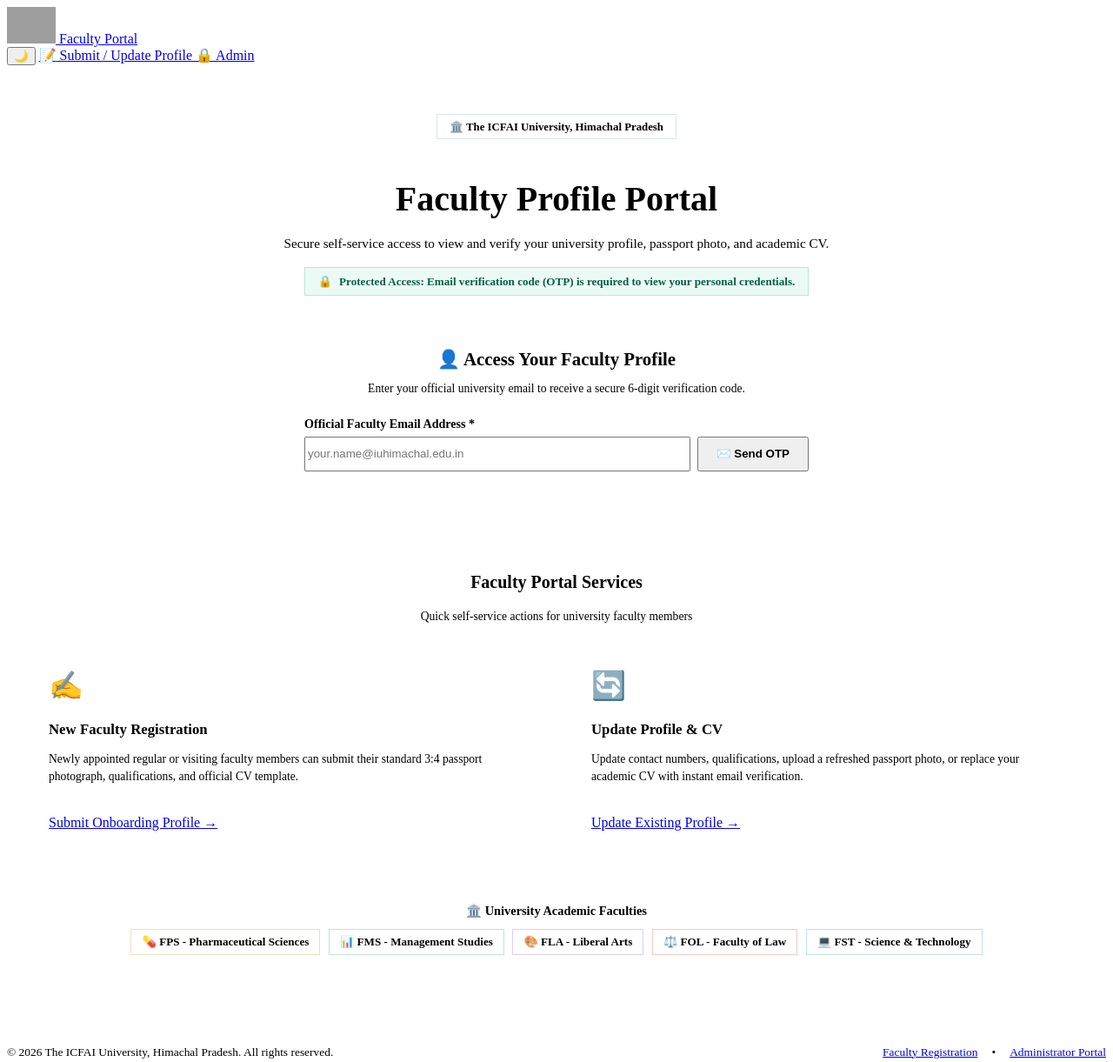
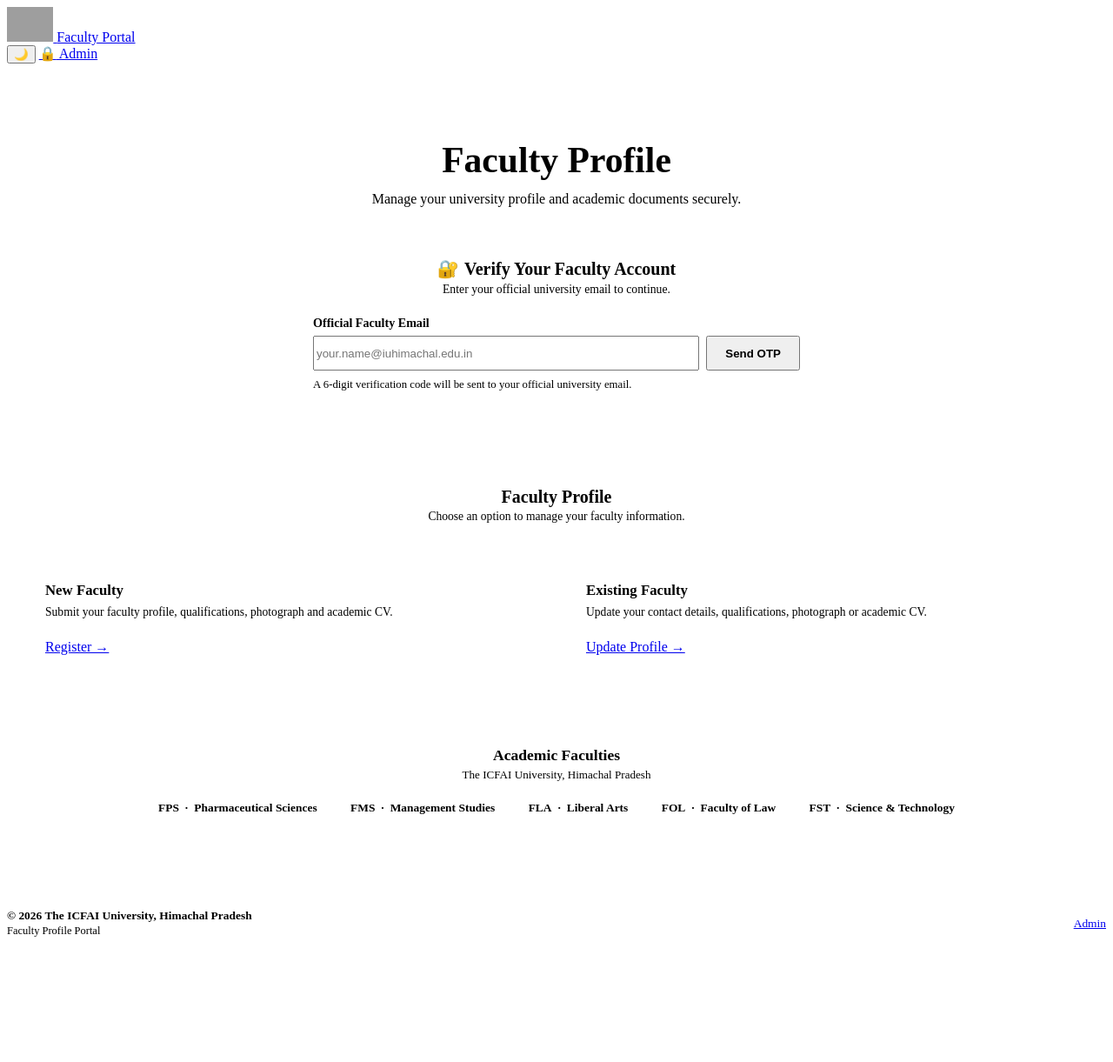
Before and after one commit to YOGI-YA/RND, a website: page public/index.html in a window 1280 px wide. Shown: the whole page at 87% size. After the commit the page ends 1106 px from the top, so only its background shows below. Drawn offline with Linux system fonts and the light colour scheme; grey boxes are pictures that could not be loaded.

Commit message:
chore : enhanced ui/ux remove repeatation and redundency

```diff
--- a/public/index.html
+++ b/public/index.html
@@ -3,13 +3,13 @@
 <head>
   <meta charset="utf-8">
   <meta name="viewport" content="width=device-width, initial-scale=1">
-  <title>IUHP - Faculty Profile Portal</title>
-  <meta name="description" content="Secure self-service profile access for faculty members of The ICFAI University, Himachal Pradesh. Verify via OTP to view your credentials, 3:4 passport photo, and academic CV.">
+  <title>Faculty Profile - The ICFAI University, Himachal Pradesh</title>
+  <meta name="description" content="Manage your university profile and academic documents securely. The ICFAI University, Himachal Pradesh.">
   <link rel="stylesheet" href="/style.css">
   <link rel="icon" type="image/svg+xml" href="https://iuhimachal.edu.in/assets/img/Logo.svg">
   <style>
     .portal-hero {
-      padding: 3.5rem 0 2.25rem;
+      padding: 3.25rem 0 2rem;
       text-align: center;
       background: linear-gradient(180deg, var(--bg-secondary) 0%, var(--bg-primary) 100%);
       border-bottom: 1px solid var(--surface-border);
@@ -20,7 +20,7 @@
       border-radius: var(--radius-lg);
       box-shadow: var(--shadow-xl);
       padding: 2.25rem;
-      max-width: 580px;
+      max-width: 560px;
       margin: -1.75rem auto 3rem;
       position: relative;
       z-index: 10;
@@ -106,30 +106,59 @@
       font-weight: 500;
       word-break: break-word;
     }
-    .hub-grid {
+    .options-grid {
       display: grid;
-      grid-template-columns: repeat(auto-fit, minmax(280px, 1fr));
-      gap: 1.5rem;
+      grid-template-columns: repeat(auto-fit, minmax(270px, 1fr));
+      gap: 1.25rem;
       margin-top: 1rem;
     }
-    .service-card {
+    .option-card {
       background: var(--surface);
       border: 1px solid var(--surface-border);
       border-radius: var(--radius-md);
-      padding: 1.75rem;
+      padding: 1.5rem;
       display: flex;
       flex-direction: column;
       justify-content: space-between;
       transition: var(--transition);
     }
-    .service-card:hover {
+    .option-card:hover {
       border-color: var(--brand-primary);
       transform: translateY(-2px);
       box-shadow: var(--shadow-md);
     }
+    .faculties-pills-wrap {
+      display: flex;
+      gap: 0.6rem;
+      justify-content: center;
+      flex-wrap: wrap;
+      margin-top: 0.85rem;
+    }
+    .faculty-pill {
+      background: var(--surface);
+      border: 1px solid var(--surface-border);
+      padding: 0.5rem 0.9rem;
+      border-radius: var(--radius-md);
+      font-size: 0.84rem;
+      font-weight: 600;
+      color: var(--text-secondary);
+      display: inline-flex;
+      align-items: center;
+      gap: 0.4rem;
+      transition: var(--transition);
+    }
+    .faculty-pill:hover {
+      border-color: var(--brand-primary);
+      color: var(--text-primary);
+      background: var(--bg-secondary);
+    }
+    .faculty-code {
+      font-weight: 800;
+      color: var(--brand-primary);
+    }
     .otp-input-field {
       letter-spacing: 6px;
-      font-size: 1.4rem;
+      font-size: 1.35rem;
       font-weight: 800;
       text-align: center;
       font-family: monospace;
@@ -160,7 +189,7 @@
       to { opacity: 1; transform: translateY(0); }
     }
     @media print {
-      .navbar, .portal-hero, .auth-card, .quick-services, footer, .no-print {
+      .navbar, .portal-hero, .auth-card, .manage-section, .faculties-section, footer, .no-print {
         display: none !important;
       }
       .profile-container {
@@ -174,11 +203,11 @@
 </head>
 <body>
 
-  <!-- Top Navbar -->
+  <!-- Navbar -->
   <header class="navbar">
     <div class="wrap nav-inner">
       <a href="/" class="brand-logo" title="The ICFAI University, Himachal Pradesh">
-        <img src="https://iuhimachal.edu.in/assets/img/Logo.svg" alt="The ICFAI University Logo" class="brand-logo-img" height="42" onerror="this.src='/Logo.svg'">
+        <img src="https://iuhimachal.edu.in/assets/img/Logo.svg" alt="The ICFAI University Logo" class="brand-logo-img" height="40" onerror="this.src='/Logo.svg'">
         <span class="brand-title">Faculty Portal</span>
       </a>
 
@@ -186,9 +215,6 @@
         <button class="btn btn-outline btn-icon" id="themeToggle" aria-label="Toggle Theme" title="Toggle Light/Dark Theme">
           <span id="themeIcon">🌙</span>
         </button>
-        <a href="/register" class="btn btn-accent" title="Submit or update your profile">
-          <span>📝</span> Submit / Update Profile
-        </a>
         <a href="/admin" class="btn btn-outline" title="Admin Portal">
           <span>🔒</span> Admin
         </a>
@@ -196,62 +222,56 @@
     </div>
   </header>
 
-  <!-- Hero Header -->
+  <!-- Hero Section -->
   <section class="portal-hero">
-    <div class="wrap" style="max-width:760px;margin:0 auto;padding:0 1.25rem;">
-      <div style="display:inline-flex;align-items:center;gap:0.5rem;background:var(--brand-light);color:var(--brand-primary);padding:0.35rem 0.85rem;border-radius:var(--radius-full);font-size:0.8rem;font-weight:700;margin-bottom:0.75rem;border:1px solid rgba(15,76,92,0.15);">
-        <span>🏛️ The ICFAI University, Himachal Pradesh</span>
-      </div>
-
-      <h1 style="font-size:clamp(1.85rem, 4vw, 2.5rem);line-height:1.2;margin-bottom:0.6rem;color:var(--text-primary);">
-        Faculty Profile Portal
+    <div class="wrap" style="max-width:720px;margin:0 auto;padding:0 1.25rem;">
+      <h1 style="font-size:clamp(1.9rem, 4.5vw, 2.6rem);line-height:1.2;margin-bottom:0.45rem;color:var(--text-primary);font-weight:800;">
+        Faculty Profile
       </h1>
 
-      <p style="font-size:0.95rem;color:var(--text-muted);line-height:1.5;margin-bottom:1rem;">
-        Secure self-service access to view and verify your university profile, passport photo, and academic CV.
+      <p style="font-size:1rem;color:var(--text-muted);line-height:1.5;margin:0;">
+        Manage your university profile and academic documents securely.
       </p>
-
-      <div style="display:inline-flex;align-items:center;gap:0.5rem;background:rgba(16,185,129,0.08);color:#065f46;border:1px solid rgba(16,185,129,0.25);border-radius:var(--radius-md);padding:0.45rem 0.9rem;font-size:0.82rem;font-weight:600;">
-        <span>🔒</span>
-        <span><strong>Protected Access:</strong> Email verification code (OTP) is required to view your personal credentials.</span>
-      </div>
     </div>
   </section>
 
   <!-- Main Content Wrap -->
-  <main class="wrap" style="padding:0 1.25rem 4rem;">
+  <main class="wrap" style="padding:0 1.25rem 3.5rem;">
 
     <!-- 1. OTP AUTHENTICATION / ACCESS CARD -->
     <div class="auth-card no-print" id="authBox">
-      <div style="text-align:center;margin-bottom:1.5rem;">
-        <h2 style="font-size:1.3rem;font-weight:700;color:var(--text-primary);margin-bottom:0.35rem;">
-          👤 Access Your Faculty Profile
+      <div style="text-align:center;margin-bottom:1.35rem;">
+        <h2 style="font-size:1.25rem;font-weight:700;color:var(--text-primary);margin-bottom:0.25rem;display:flex;align-items:center;justify-content:center;gap:0.4rem;">
+          <span>🔐</span> Verify Your Faculty Account
         </h2>
-        <p style="font-size:0.85rem;color:var(--text-muted);">
-          Enter your official university email to receive a secure 6-digit verification code.
+        <p style="font-size:0.86rem;color:var(--text-muted);margin:0;">
+          Enter your official university email to continue.
         </p>
       </div>
 
       <!-- Step 1: Email Input & Send OTP -->
       <form id="sendOtpForm" onsubmit="handleSendOtp(event)">
-        <div class="form-group" style="margin-bottom:1rem;">
+        <div class="form-group" style="margin-bottom:0.5rem;">
           <label for="facultyEmail" style="font-weight:600;font-size:0.88rem;margin-bottom:0.4rem;display:block;">
-            Official Faculty Email Address *
+            Official Faculty Email
           </label>
           <div style="display:flex;gap:0.5rem;flex-wrap:wrap;">
             <input type="email" id="facultyEmail" class="form-control" required placeholder="your.name@iuhimachal.edu.in" style="flex:1;min-width:220px;">
             <button type="submit" class="btn btn-primary" id="sendOtpBtn" style="white-space:nowrap;padding:0.65rem 1.25rem;font-weight:700;">
-              ✉️ Send OTP
+              Send OTP
             </button>
+          </div>
+          <div style="font-size:0.8rem;color:var(--text-muted);margin-top:0.5rem;line-height:1.4;">
+            A 6-digit verification code will be sent to your official university email.
           </div>
         </div>
       </form>
 
       <!-- Step 2: OTP Verification Form (Appears once OTP is sent) -->
       <form id="verifyOtpForm" onsubmit="handleVerifyOtp(event)" style="display:none;margin-top:1.25rem;padding-top:1.25rem;border-top:1px dashed var(--surface-border);">
-        <div style="background:var(--bg-secondary);border:1px solid var(--surface-border);border-radius:var(--radius-md);padding:1rem 1.25rem;margin-bottom:1.25rem;">
+        <div style="background:var(--bg-secondary);border:1px solid var(--surface-border);border-radius:var(--radius-md);padding:1rem 1.25rem;margin-bottom:1rem;">
           <div style="font-size:0.82rem;color:var(--text-muted);margin-bottom:0.6rem;">
-            We sent a 6-digit code to <strong id="targetEmailLabel" style="color:var(--brand-primary);"></strong>. Please check your inbox or spam folder.
+            We sent a 6-digit verification code to <strong id="targetEmailLabel" style="color:var(--brand-primary);"></strong>. Please check your inbox or spam folder.
           </div>
           <div class="form-group" style="margin-bottom:0.85rem;">
             <label for="otpCodeInput" style="font-weight:700;font-size:0.88rem;margin-bottom:0.4rem;display:block;">
@@ -261,7 +281,7 @@
           </div>
           <div style="display:flex;gap:0.75rem;align-items:center;justify-content:space-between;flex-wrap:wrap;">
             <button type="submit" class="btn btn-primary" id="verifyBtn" style="flex:1;padding:0.7rem 1.25rem;font-weight:700;">
-              🔓 Verify & View My Profile
+              Verify & View Profile
             </button>
             <button type="button" class="btn btn-outline btn-sm" onclick="handleResendOtp()" id="resendOtpBtn" style="padding:0.6rem 0.85rem;">
               Resend Code
@@ -276,73 +296,82 @@
     <!-- 2. VERIFIED PROFILE VIEW (Rendered dynamically upon OTP verification) -->
     <div id="profileViewContainer"></div>
 
-    <!-- 3. UNIVERSITY SERVICES SECTION (Clean, non-repetitive) -->
-    <div id="servicesSection" class="quick-services no-print" style="margin-top:1.5rem;">
-      <div style="text-align:center;margin-bottom:1.5rem;">
-        <h3 style="font-size:1.25rem;font-weight:700;color:var(--text-primary);">Faculty Portal Services</h3>
-        <p style="font-size:0.85rem;color:var(--text-muted);margin-top:0.2rem;">Quick self-service actions for university faculty members</p>
+    <!-- 3. COMPACT OPTIONS SECTION -->
+    <div id="optionsSection" class="manage-section no-print" style="margin-top:1.5rem;">
+      <div style="text-align:center;margin-bottom:1.25rem;">
+        <h3 style="font-size:1.25rem;font-weight:700;color:var(--text-primary);margin-bottom:0.2rem;">Faculty Profile</h3>
+        <p style="font-size:0.85rem;color:var(--text-muted);margin:0;">Choose an option to manage your faculty information.</p>
       </div>
 
-      <div class="hub-grid">
+      <div class="options-grid">
 
-        <!-- Card 1: Submit Profile -->
-        <div class="service-card">
+        <!-- Option 1: New Faculty -->
+        <div class="option-card">
           <div>
-            <div style="font-size:2rem;margin-bottom:0.5rem;">✍️</div>
-            <h4 style="font-size:1.05rem;font-weight:700;color:var(--text-primary);margin-bottom:0.35rem;">New Faculty Registration</h4>
-            <p style="font-size:0.85rem;color:var(--text-muted);line-height:1.5;">
-              Newly appointed regular or visiting faculty members can submit their standard 3:4 passport photograph, qualifications, and official CV template.
+            <h4 style="font-size:1.05rem;font-weight:700;color:var(--text-primary);margin-bottom:0.35rem;">New Faculty</h4>
+            <p style="font-size:0.85rem;color:var(--text-muted);line-height:1.5;margin:0;">
+              Submit your faculty profile, qualifications, photograph and academic CV.
             </p>
           </div>
           <div style="margin-top:1.25rem;">
             <a href="/register" class="btn btn-primary" style="width:100%;text-align:center;">
-              Submit Onboarding Profile &rarr;
+              Register &rarr;
             </a>
           </div>
         </div>
 
-        <!-- Card 2: Update Profile -->
-        <div class="service-card">
+        <!-- Option 2: Existing Faculty -->
+        <div class="option-card">
           <div>
-            <div style="font-size:2rem;margin-bottom:0.5rem;">🔄</div>
-            <h4 style="font-size:1.05rem;font-weight:700;color:var(--text-primary);margin-bottom:0.35rem;">Update Profile & CV</h4>
-            <p style="font-size:0.85rem;color:var(--text-muted);line-height:1.5;">
-              Update contact numbers, qualifications, upload a refreshed passport photo, or replace your academic CV with instant email verification.
+            <h4 style="font-size:1.05rem;font-weight:700;color:var(--text-primary);margin-bottom:0.35rem;">Existing Faculty</h4>
+            <p style="font-size:0.85rem;color:var(--text-muted);line-height:1.5;margin:0;">
+              Update your contact details, qualifications, photograph or academic CV.
             </p>
           </div>
           <div style="margin-top:1.25rem;">
             <a href="/register" class="btn btn-outline" style="width:100%;text-align:center;">
-              Update Existing Profile &rarr;
+              Update Profile &rarr;
             </a>
           </div>
         </div>
 
       </div>
+    </div>
 
-      <!-- Department Badges Bar -->
-      <div style="margin-top:2.25rem;padding:1.25rem;background:var(--surface);border:1px solid var(--surface-border);border-radius:var(--radius-lg);text-align:center;">
-        <div style="font-weight:700;font-size:0.9rem;color:var(--text-primary);margin-bottom:0.75rem;">
-          🏛️ University Academic Faculties
+    <!-- 4. ACADEMIC FACULTIES SECTION -->
+    <div id="facultiesSection" class="faculties-section no-print" style="margin-top:2.5rem;padding:1.5rem;background:var(--surface);border:1px solid var(--surface-border);border-radius:var(--radius-lg);text-align:center;">
+      <h3 style="font-size:1.1rem;font-weight:700;color:var(--text-primary);margin-bottom:0.25rem;">
+        Academic Faculties
+      </h3>
+      <p style="font-size:0.82rem;color:var(--text-muted);margin:0;">The ICFAI University, Himachal Pradesh</p>
+
+      <div class="faculties-pills-wrap">
+        <div class="faculty-pill">
+          <span class="faculty-code">FPS</span>
+          <span>&middot;</span>
+          <span>Pharmaceutical Sciences</span>
         </div>
-        <div style="display:flex;gap:0.6rem;justify-content:center;flex-wrap:wrap;">
-          <span style="background:var(--dept-fps-bg);color:var(--dept-fps);padding:0.35rem 0.75rem;border-radius:var(--radius-md);font-size:0.82rem;font-weight:700;border:1px solid rgba(217,119,6,0.25);">
-            💊 FPS - Pharmaceutical Sciences
-          </span>
-          <span style="background:var(--dept-fms-bg);color:var(--dept-fms);padding:0.35rem 0.75rem;border-radius:var(--radius-md);font-size:0.82rem;font-weight:700;border:1px solid rgba(5,150,105,0.25);">
-            📊 FMS - Management Studies
-          </span>
-          <span style="background:var(--dept-fla-bg);color:var(--dept-fla);padding:0.35rem 0.75rem;border-radius:var(--radius-md);font-size:0.82rem;font-weight:700;border:1px solid rgba(124,58,237,0.25);">
-            🎨 FLA - Liberal Arts
-          </span>
-          <span style="background:var(--dept-fol-bg);color:var(--dept-fol);padding:0.35rem 0.75rem;border-radius:var(--radius-md);font-size:0.82rem;font-weight:700;border:1px solid rgba(220,38,38,0.25);">
-            ⚖️ FOL - Faculty of Law
-          </span>
-          <span style="background:var(--dept-fst-bg);color:var(--dept-fst);padding:0.35rem 0.75rem;border-radius:var(--radius-md);font-size:0.82rem;font-weight:700;border:1px solid rgba(2,132,199,0.25);">
-            💻 FST - Science & Technology
-          </span>
+        <div class="faculty-pill">
+          <span class="faculty-code">FMS</span>
+          <span>&middot;</span>
+          <span>Management Studies</span>
+        </div>
+        <div class="faculty-pill">
+          <span class="faculty-code">FLA</span>
+          <span>&middot;</span>
+          <span>Liberal Arts</span>
+        </div>
+        <div class="faculty-pill">
+          <span class="faculty-code">FOL</span>
+          <span>&middot;</span>
+          <span>Faculty of Law</span>
+        </div>
+        <div class="faculty-pill">
+          <span class="faculty-code">FST</span>
+          <span>&middot;</span>
+          <span>Science & Technology</span>
         </div>
       </div>
-
     </div>
 
   </main>
@@ -350,11 +379,12 @@
   <!-- Footer -->
   <footer style="margin-top:auto;border-top:1px solid var(--surface-border);background:var(--surface);padding:1.25rem 0;" class="no-print">
     <div class="wrap footer-inner" style="display:flex;justify-content:space-between;align-items:center;flex-wrap:wrap;gap:0.75rem;font-size:0.84rem;color:var(--text-muted);">
-      <div>&copy; 2026 The ICFAI University, Himachal Pradesh. All rights reserved.</div>
-      <div style="display:flex;gap:1rem;">
-        <a href="/register">Faculty Registration</a>
-        <span>&bull;</span>
-        <a href="/admin">Administrator Portal</a>
+      <div>
+        <strong>&copy; 2026 The ICFAI University, Himachal Pradesh</strong>
+        <div style="font-size:0.78rem;color:var(--text-muted);margin-top:0.15rem;">Faculty Profile Portal</div>
+      </div>
+      <div style="display:flex;gap:0.85rem;align-items:center;">
+        <a href="/admin">Admin</a>
       </div>
     </div>
   </footer>
@@ -404,7 +434,7 @@
       const statusBox = $('authStatusMsg');
       btn.disabled = true;
       btn.innerHTML = '⏳ Checking...';
-      statusBox.innerHTML = '<span style="color:var(--text-muted);">Verifying faculty email and generating code...</span>';
+      statusBox.innerHTML = '<span style="color:var(--text-muted);">Verifying email and generating code...</span>';
       $('verifyOtpForm').style.display = 'none';
 
       try {
@@ -429,10 +459,10 @@
                 <span>⚠️</span> No Faculty Profile Found
               </div>
               <div style="font-size:0.85rem;line-height:1.5;margin-bottom:0.75rem;color:#7f1d1d;">
-                No faculty record exists for <strong>${esc(email)}</strong>. OTPs are only sent to existing faculty members. If you are a new regular or visiting faculty member, please submit your onboarding profile.
+                No faculty record exists for <strong>${esc(email)}</strong>. OTPs are only sent to existing faculty members.
               </div>
               <a href="/register?email=${encodeURIComponent(email)}" class="btn btn-sm btn-primary" style="font-weight:700;display:inline-flex;align-items:center;gap:0.35rem;">
-                ✍️ Register Faculty Profile Now →
+                Register Profile &rarr;
               </a>
             </div>
           `;
@@ -443,7 +473,7 @@
         statusBox.innerHTML = '<span style="color:var(--danger);">❌ Network error sending verification code. Please try again.</span>';
       } finally {
         btn.disabled = false;
-        btn.innerHTML = '✉️ Send OTP';
+        btn.innerHTML = 'Send OTP';
       }
     }
 
@@ -491,7 +521,7 @@
         statusBox.innerHTML = '<span style="color:var(--danger);">❌ Network error verifying code.</span>';
       } finally {
         btn.disabled = false;
-        btn.innerHTML = '🔓 Verify & View My Profile';
+        btn.innerHTML = 'Verify & View Profile';
       }
     }
 
@@ -535,10 +565,10 @@
 
           <div style="display:flex;justify-content:space-between;align-items:center;margin-bottom:1.5rem;padding-bottom:0.75rem;border-bottom:1px solid var(--surface-border);flex-wrap:wrap;gap:0.5rem;">
             <div style="font-size:0.85rem;color:#059669;font-weight:700;display:flex;align-items:center;gap:0.4rem;">
-              <span>✅</span> Verified Faculty Profile Session
+              <span>✅</span> Verified Faculty Profile
             </div>
             <button type="button" class="btn btn-outline btn-sm no-print" onclick="handleSignOutProfile()" style="font-size:0.8rem;">
-              🚪 Exit Profile View
+              🚪 Exit View
             </button>
           </div>
 
@@ -627,7 +657,7 @@
                 `}
 
                 <a href="/register?email=${encodeURIComponent(emp.email)}" class="btn btn-outline">
-                  ✏️ Edit / Update Profile
+                  ✏️ Update Profile
                 </a>
 
                 <button type="button" class="btn btn-outline" onclick="window.print()">
@@ -654,11 +684,11 @@
             No Prior Profile Found
           </h3>
           <p style="font-size:0.88rem;color:var(--text-secondary);line-height:1.6;margin-bottom:1.25rem;">
-            Your email address (<strong>${esc(email)}</strong>) is verified, but no faculty record exists yet in the database.
+            Your email address (<strong>${esc(email)}</strong>) is verified, but no faculty record exists yet.
           </p>
           <div style="display:flex;gap:0.75rem;justify-content:center;flex-wrap:wrap;">
             <a href="/register?email=${encodeURIComponent(email)}" class="btn btn-primary" style="font-weight:700;">
-              ✍️ Register My Faculty Profile Now
+              Register Profile Now &rarr;
             </a>
             <button type="button" class="btn btn-outline" onclick="handleSignOutProfile()">
               Check Another Email
```
